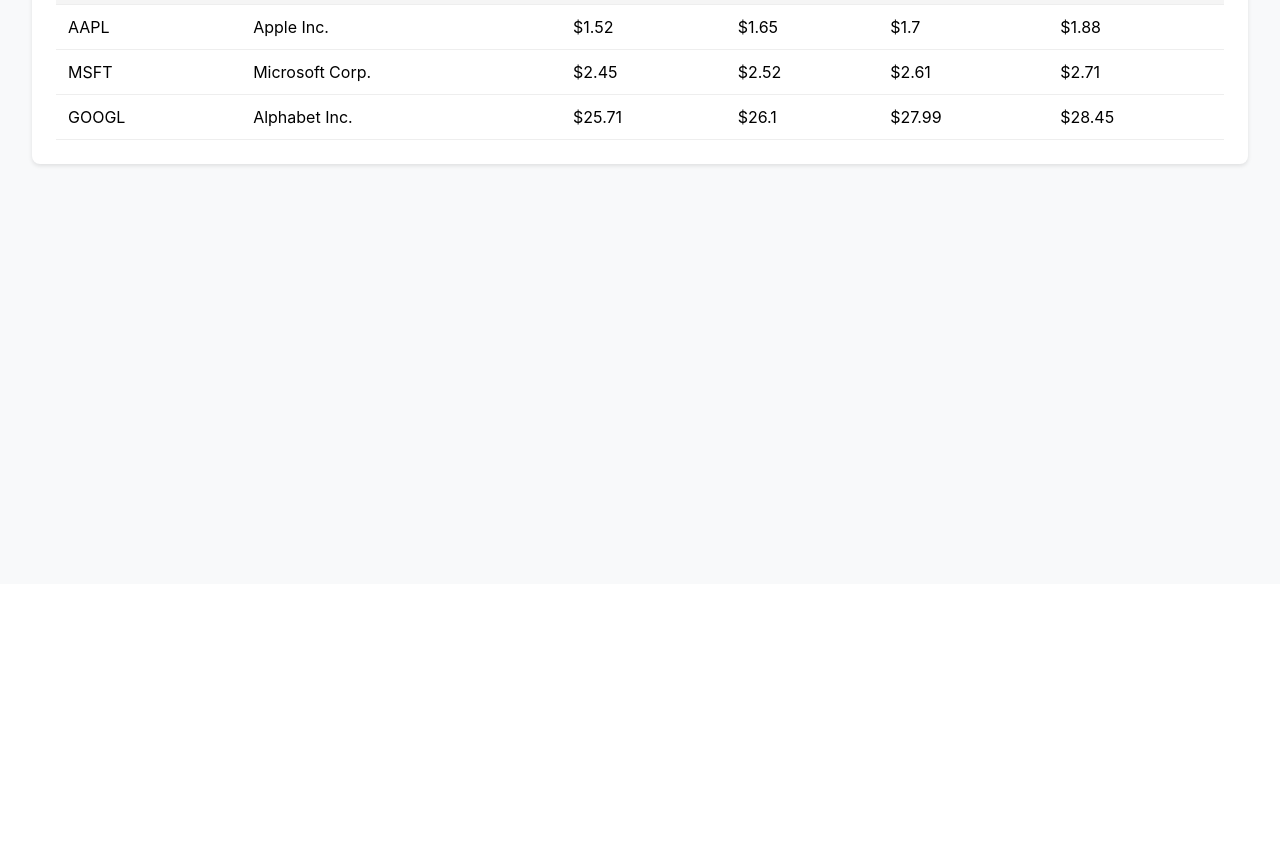
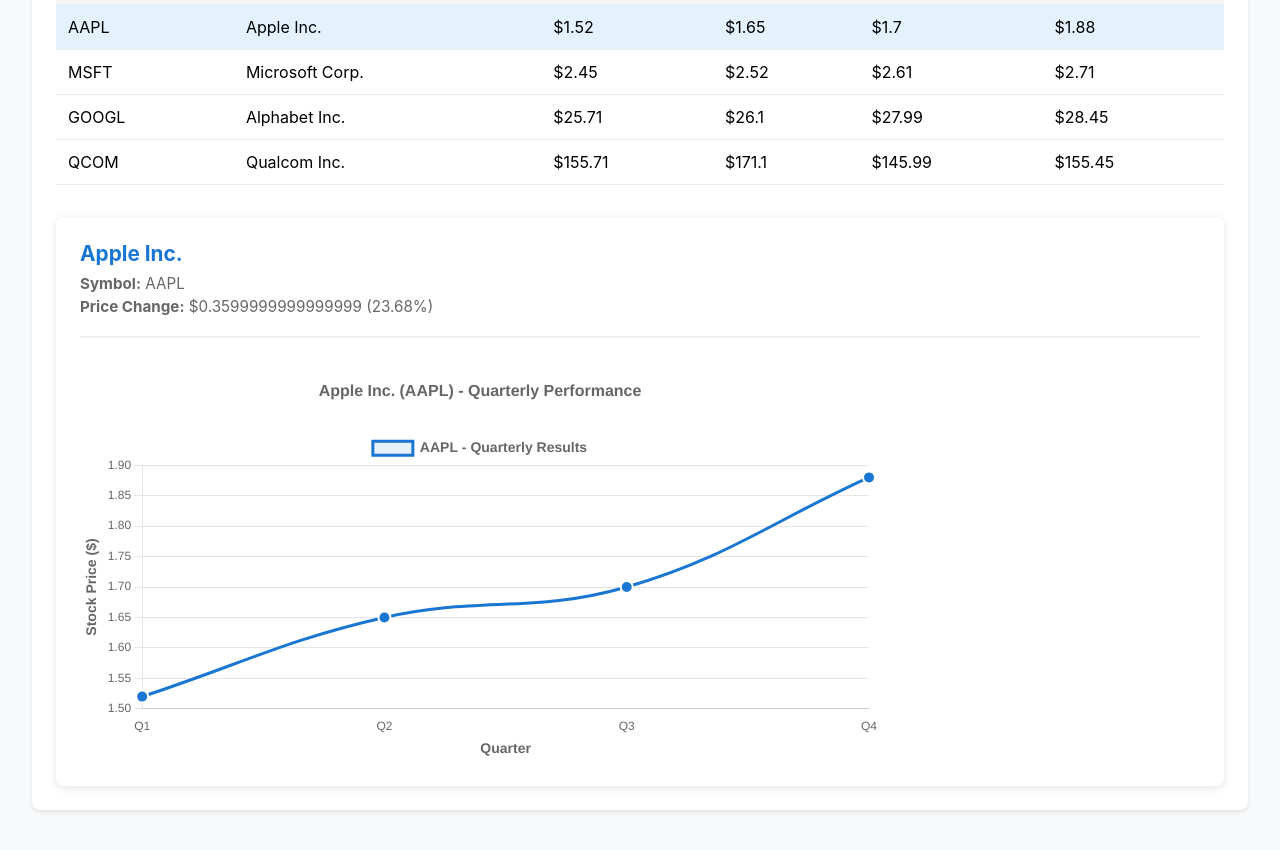
Before and after one commit to birendrabpl/React-Course, a React (Create React App) app: page /legacy in a window 1280 px wide. Shown: the part 280-1130 px from the top of the page. Before the commit the page ends 864 px from the top, so only its background shows below. Built offline with nearby package versions, Linux system fonts and the light colour scheme.

Commit message:
Added Stock Charts -line chart

```diff
--- a/src/components/DashboardLegacy.js
+++ b/src/components/DashboardLegacy.js
@@ -1,19 +1,23 @@
-import React, { useState, useMemo } from 'react';
+import React, { useState } from 'react';
 import { StockTable } from './StockTable/StockTable';
+import { StockChart } from './StockChart/StockChart';
 import { stocks } from '../data/stocks';
 import './Dashboard.css';
 
 export const DashboardLegacy = () => {
-  const [searchQuery, setSearchQuery] = useState('');
-  const [statusFilter, setStatusFilter] = useState('all');
-  const [isLoading] = useState(false);
+  const [selectedStock, setSelectedStock] = useState(stocks[0]); // Default to first stock
+
+  const handleSelectStock = (stock) => {
+    setSelectedStock(stock);
+  };
 
   return (
     <div className="dashboard">
       <h1>Dashboard (Legacy)</h1>
 
       <section className="stocks-section">
-        <StockTable stocks={stocks} />
+        <StockTable stocks={stocks} onSelectStock={handleSelectStock} selectedStock={selectedStock} />
+        <StockChart stock={selectedStock} />
       </section>
     </div>
   );
--- /dev/null
+++ b/src/components/StockChart/StockChart.css
@@ -0,0 +1,52 @@
+.stock-chart-container {
+  background: white;
+  border-radius: 8px;
+  padding: 1.5rem;
+  margin-top: 2rem;
+  box-shadow: 0 2px 8px rgba(0, 0, 0, 0.1);
+}
+
+.stock-info {
+  margin-bottom: 1.5rem;
+  padding-bottom: 1rem;
+  border-bottom: 2px solid #f0f0f0;
+}
+
+.stock-info h3 {
+  margin: 0 0 0.5rem 0;
+  color: #1976d2;
+  font-size: 1.3rem;
+}
+
+.stock-info p {
+  margin: 0.25rem 0;
+  color: #666;
+  font-size: 0.95rem;
+}
+
+.chart-wrapper {
+  position: relative;
+  height: 400px;
+  width: 100%;
+}
+
+.no-selection {
+  text-align: center;
+  color: #999;
+  padding: 2rem;
+  font-style: italic;
+}
+
+@media (max-width: 768px) {
+  .chart-wrapper {
+    height: 300px;
+  }
+
+  .stock-info h3 {
+    font-size: 1.1rem;
+  }
+
+  .stock-info p {
+    font-size: 0.9rem;
+  }
+}
--- /dev/null
+++ b/src/components/StockChart/StockChart.js
@@ -0,0 +1,120 @@
+import React from 'react';
+import PropTypes from 'prop-types';
+import { Line } from 'react-chartjs-2';
+import { Chart as ChartJS, CategoryScale, LinearScale, PointElement, LineElement, Title, Tooltip, Legend } from 'chart.js';
+import './StockChart.css';
+
+// Register Chart.js components
+ChartJS.register(CategoryScale, LinearScale, PointElement, LineElement, Title, Tooltip, Legend);
+
+export const StockChart = ({ stock }) => {
+  if (!stock) {
+    return (
+      <div className="stock-chart-container">
+        <p className="no-selection">Select a stock row to view quarterly performance chart</p>
+      </div>
+    );
+  }
+
+  const data = {
+    labels: ['Q1', 'Q2', 'Q3', 'Q4'],
+    datasets: [
+      {
+        label: `${stock.symbol} - Quarterly Results`,
+        data: [stock.q1, stock.q2, stock.q3, stock.q4],
+        borderColor: '#1976d2',
+        backgroundColor: 'rgba(25, 118, 210, 0.1)',
+        borderWidth: 3,
+        fill: true,
+        tension: 0.4,
+        pointRadius: 6,
+        pointBackgroundColor: '#1976d2',
+        pointBorderColor: '#fff',
+        pointBorderWidth: 2,
+        pointHoverRadius: 8,
+        pointHoverBackgroundColor: '#0d47a1',
+      },
+    ],
+  };
+
+  const options = {
+    responsive: true,
+    maintainAspectRatio: true,
+    plugins: {
+      legend: {
+        display: true,
+        position: 'top',
+        labels: {
+          font: {
+            size: 14,
+            weight: 'bold',
+          },
+          padding: 20,
+        },
+      },
+      title: {
+        display: true,
+        text: `${stock.name} (${stock.symbol}) - Quarterly Performance`,
+        font: {
+          size: 16,
+          weight: 'bold',
+        },
+        padding: 20,
+      },
+    },
+    scales: {
+      y: {
+        beginAtZero: false,
+        title: {
+          display: true,
+          text: 'Stock Price ($)',
+          font: {
+            size: 14,
+            weight: 'bold',
+          },
+        },
+        grid: {
+          color: 'rgba(0, 0, 0, 0.1)',
+        },
+      },
+      x: {
+        title: {
+          display: true,
+          text: 'Quarter',
+          font: {
+            size: 14,
+            weight: 'bold',
+          },
+        },
+        grid: {
+          display: false,
+        },
+      },
+    },
+  };
+
+  return (
+    <div className="stock-chart-container">
+      <div className="stock-info">
+        <h3>{stock.name}</h3>
+        <p><strong>Symbol:</strong> {stock.symbol}</p>
+        <p><strong>Price Change:</strong> ${stock.q4 - stock.q1} ({((stock.q4 - stock.q1) / stock.q1 * 100).toFixed(2)}%)</p>
+      </div>
+      <div className="chart-wrapper">
+        <Line data={data} options={options} />
+      </div>
+    </div>
+  );
+};
+
+StockChart.propTypes = {
+  stock: PropTypes.shape({
+    id: PropTypes.number.isRequired,
+    symbol: PropTypes.string.isRequired,
+    name: PropTypes.string.isRequired,
+    q1: PropTypes.number.isRequired,
+    q2: PropTypes.number.isRequired,
+    q3: PropTypes.number.isRequired,
+    q4: PropTypes.number.isRequired,
+  }),
+};
--- a/src/components/StockTable/StockTable.js
+++ b/src/components/StockTable/StockTable.js
@@ -2,7 +2,7 @@
 import PropTypes from 'prop-types';
 import './StockTable.css';
 
-export const StockTable = ({ stocks }) => {
+export const StockTable = ({ stocks, onSelectStock, selectedStock }) => {
   return (
     <div className="stock-table-container">
       <h2>Stock Performance</h2>
@@ -19,7 +19,14 @@
         </thead>
         <tbody>
           {stocks.map(stock => (
-            <tr key={stock.id}>
+            <tr
+              key={stock.id}
+              onClick={() => onSelectStock(stock)}
+              style={{
+                cursor: 'pointer',
+                backgroundColor: selectedStock?.symbol === stock.symbol ? '#e3f2fd' : 'transparent'
+              }}
+            >
               <td>{stock.symbol}</td>
               <td>{stock.name}</td>
               <td>${stock.q1}</td>
@@ -35,6 +42,16 @@
 };
 
 StockTable.propTypes = {
+  onSelectStock: PropTypes.func.isRequired,
+  selectedStock: PropTypes.shape({
+    id: PropTypes.number.isRequired,
+    symbol: PropTypes.string.isRequired,
+    name: PropTypes.string.isRequired,
+    q1: PropTypes.number.isRequired,
+    q2: PropTypes.number.isRequired,
+    q3: PropTypes.number.isRequired,
+    q4: PropTypes.number.isRequired,
+  }),
   stocks: PropTypes.arrayOf(
     PropTypes.shape({
       id: PropTypes.number.isRequired,
--- a/src/data/stocks.js
+++ b/src/data/stocks.js
@@ -25,5 +25,14 @@
     q2: 26.10,
     q3: 27.99,
     q4: 28.45
+  },
+  {
+    id: 3,
+    symbol: 'QCOM',
+    name: 'Qualcom Inc.',
+    q1: 155.71,
+    q2: 171.10,
+    q3: 145.99,
+    q4: 155.45
   }
 ];
```
